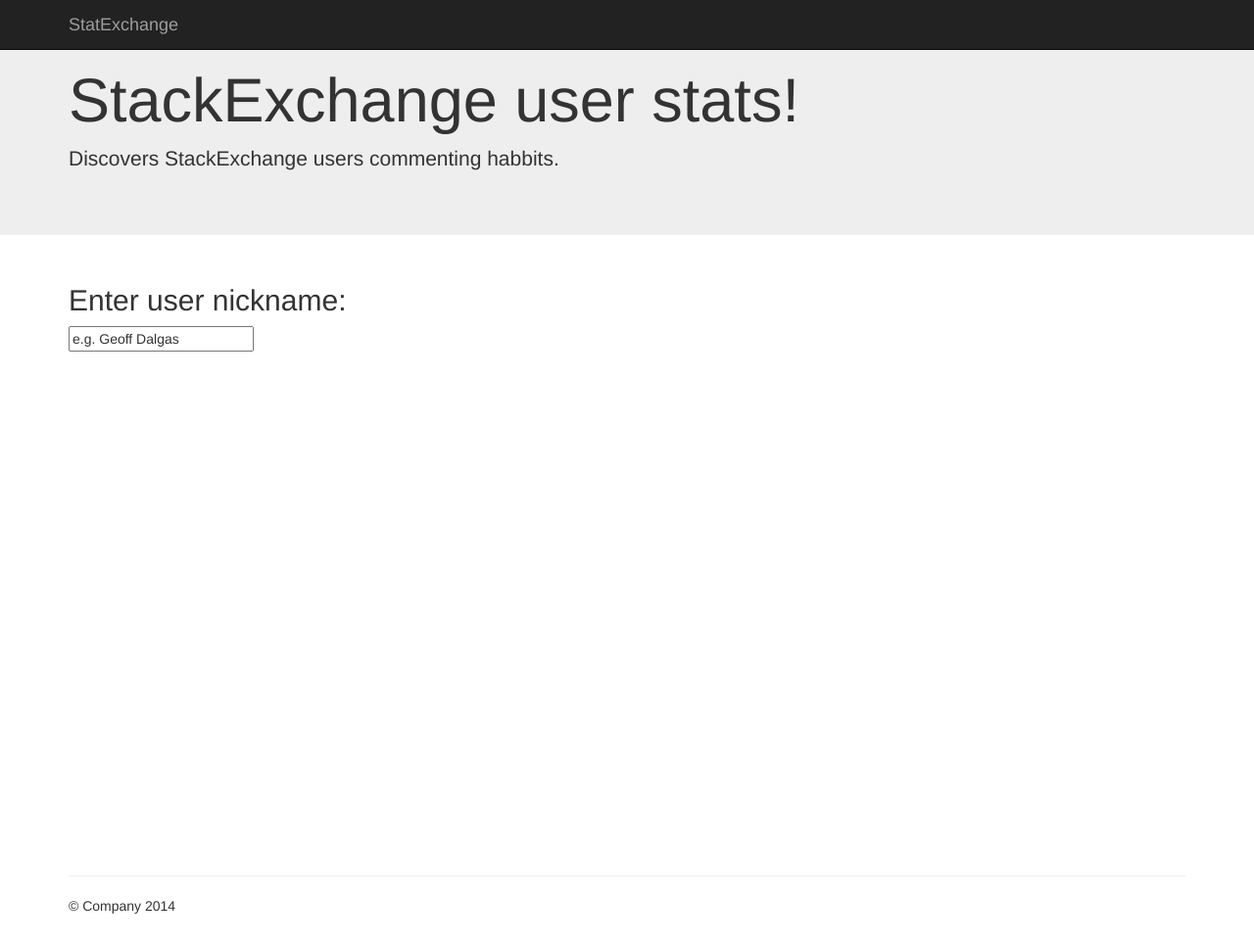
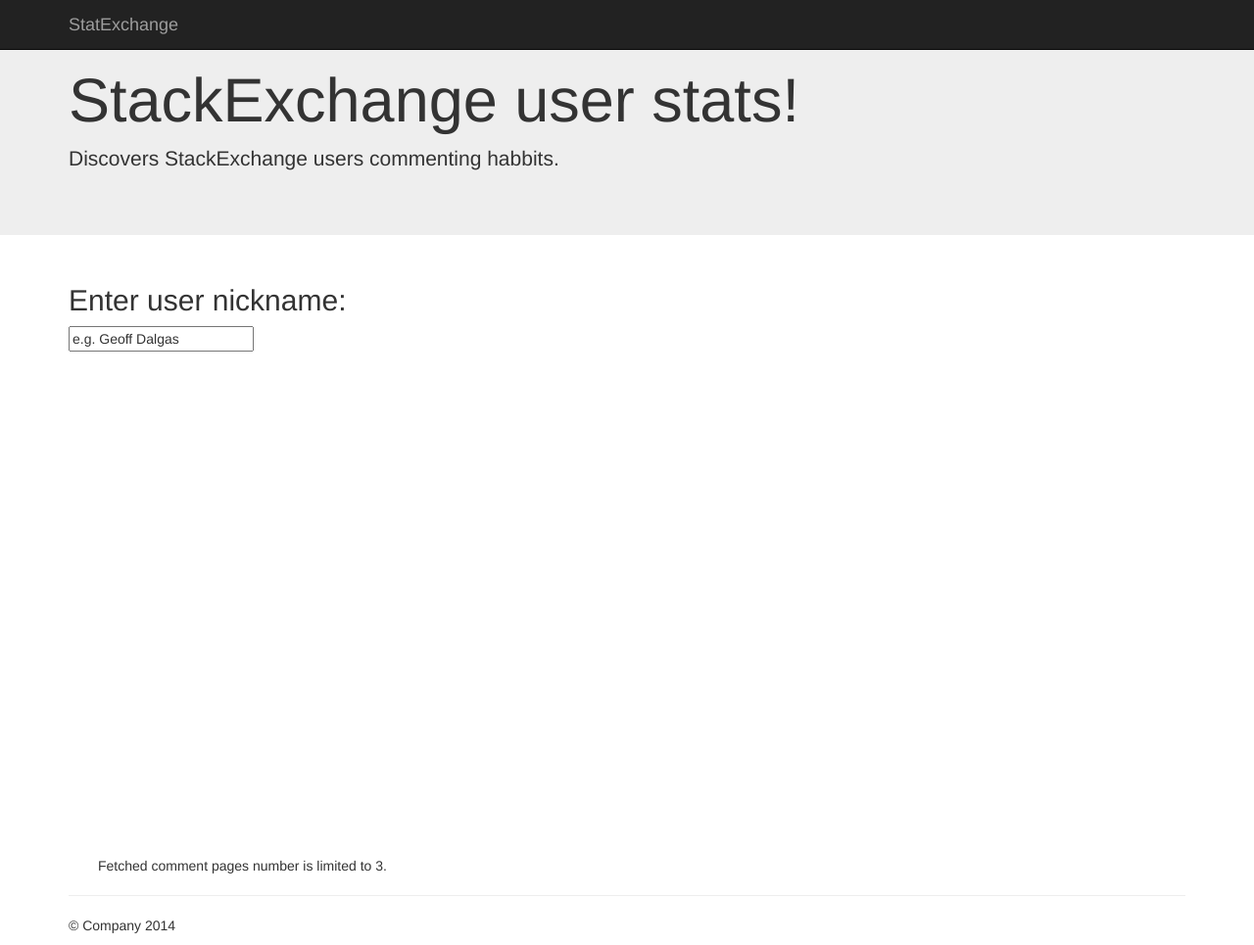
Before and after one commit to yotamf/StatExchange, a website with bundled scripts: page index.html in a window 1280 px wide. Shown: the whole page at 98% size. Built offline with nearby package versions, Linux system fonts and the light colour scheme; no server answers; files whose address does not match are found by name.

Commit message:
Add page download limit notice

```diff
--- a/index.html
+++ b/index.html
@@ -54,6 +54,7 @@
                 searchUserOnEdit(functionMap, maxPagesToFetch);
                 setupChart();
                 functionMap.GetUserId(functionMap, 'Geoff Dalgas', 1);
+                $('#maxPages').html('Fetched comment pages number is limited to ' + maxPagesToFetch + '.');
                 } catch (err) {
                   alert(err);
                 }
@@ -96,6 +97,10 @@
         <div id="statsCol" class="col-md-4">
         </div>
     </div>
+    <div class="container">
+        <div id="maxPages" class="col-md-4">
+        </div>
+    </div>
 
       <hr>
 
```
